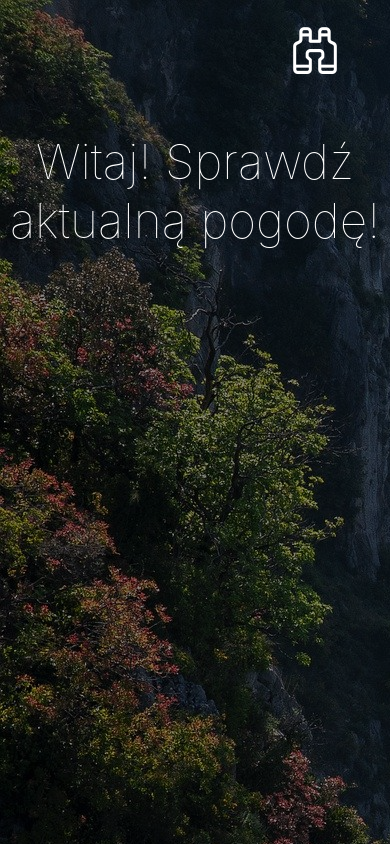
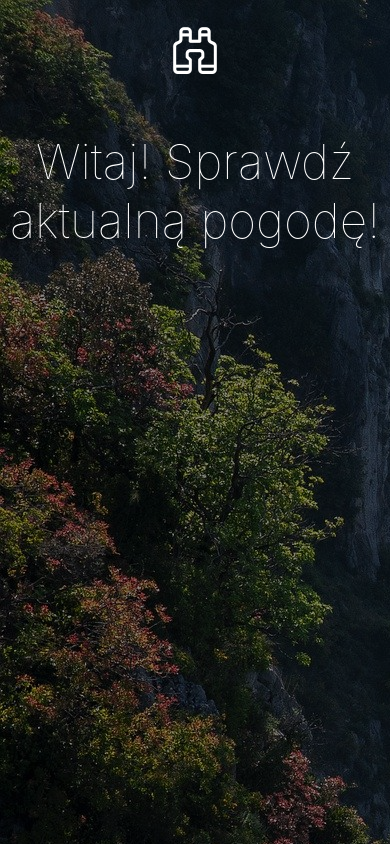
Before and after one commit to danielosd68/react-weather, a React (Create React App) app: page / in a window 390 px wide. Built offline with nearby package versions, Linux system fonts and the light colour scheme.

Commit message:
responsive view

```diff
--- a/src/styles/App.css
+++ b/src/styles/App.css
@@ -92,6 +92,22 @@
   margin-left: 50px;
 }
 
+@media (max-width:500px) {
+  .form form {
+    width: 50vw;
+
+  }
+
+  .icon {
+    justify-content: center;
+    padding-right: 0;
+  }
+
+  .city {
+    width: calc(100% - 50px);
+  }
+}
+
 .form form.error {
   border: 2px solid rgb(253, 94, 94);
 }
```
